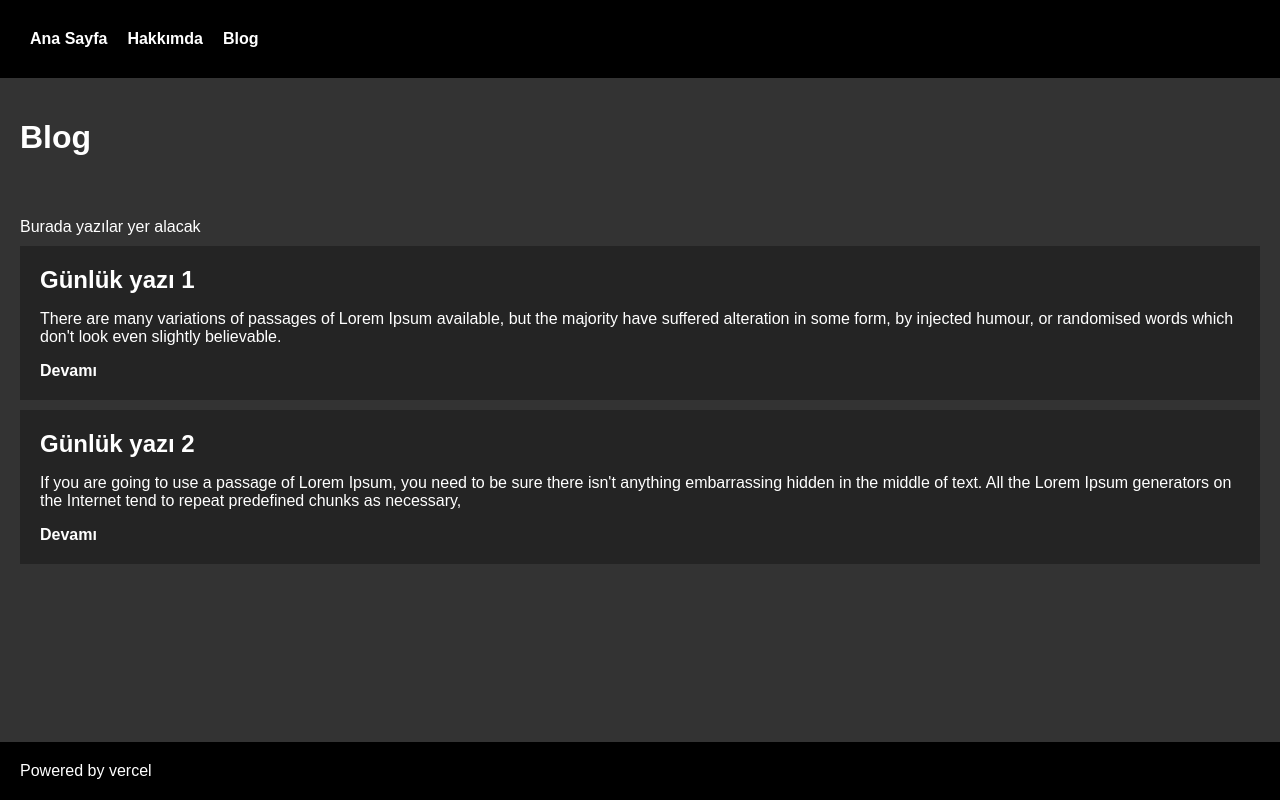
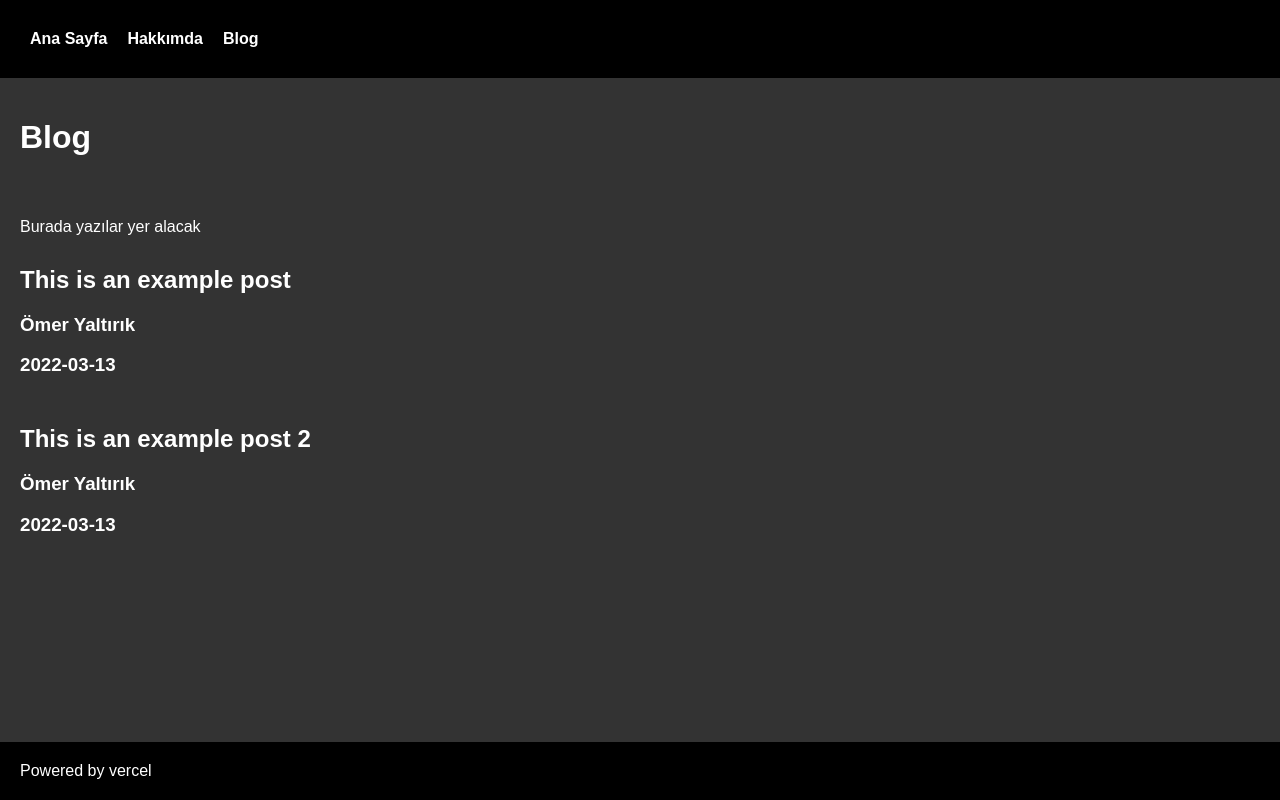
Before and after one commit to OmerYALTIRIK/nextjs-blog, a Next.js app: page /blog in a window 1280 px wide. Built offline with nearby package versions, Linux system fonts and the light colour scheme.

Commit message:
Blog index sayfası düzeltildi

```diff
--- a/pages/blog/index.js
+++ b/pages/blog/index.js
@@ -1,23 +1,8 @@
+import fs from "fs";
+import matter from "gray-matter";
+import Link from "next/link";
 import Layout from "../../components/Layout";
 import styled from "styled-components";
-import Button from "../../components/Button";
-
-const blogContents = [
-  {
-    href: "gunluk-1",
-    title: "Günlük yazı 1",
-    text: "There are many variations of passages of Lorem Ipsum available, but the majority have suffered alteration in some form, by injected humour, or randomised words which don't look even slightly believable.",
-  },
-  {
-    href: "gunluk-2",
-    title: "Günlük yazı 2",
-    text: "If you are going to use a passage of Lorem Ipsum, you need to be sure there isn't anything embarrassing hidden in the middle of text. All the Lorem Ipsum generators on the Internet tend to repeat predefined chunks as necessary,",
-  },
-];
-
-const H2 = styled.h2`
-  margin: 0;
-`;
 
 const BlogDiv = styled.div`
   background-color: rgba(0, 0, 0, 0.3);
@@ -31,19 +16,53 @@
   gap: 10px;
 `;
 
-export default () => {
+export default ({ posts }) => {
   return (
     <Layout title="Blog">
       Burada yazılar yer alacak
       <BlogWrapper>
-        {blogContents.map((item, index) => (
-          <BlogDiv key={index}>
-            <H2>{item.title}</H2>
-            <p>{item.text}</p>
-            <Button href={`/blog/${item.href}`}>Devamı</Button>
-          </BlogDiv>
-        ))}
+        {posts.map((post) => {
+          // extract slug and frontmatter from post
+          const { slug, frontmatter } = post;
+          // extract frontmatter properties
+          const { title, author, category, date, bannerImage, tags } = frontmatter;
+
+          //JSX for individual blog listing
+          return (
+            <article key={title}>
+              <Link href={`/blog/${slug}`}>
+                <h1>{title}</h1>
+              </Link>
+              <h3>{author}</h3>
+              <h3>{date}</h3>
+            </article>
+          );
+        })}
       </BlogWrapper>
     </Layout>
   );
 };
+
+export async function getStaticProps() {
+  // get list of files from posts folder
+  const files = fs.readdirSync("posts");
+
+  // get frontmatter & slug from each post
+  const posts = files.map((fileName) => {
+    const slug = fileName.replace(".md", "");
+    const readFile = fs.readFileSync(`posts/${fileName}`, "utf-8");
+    const { data: frontmatter } = matter(readFile);
+
+    return {
+      slug,
+      frontmatter,
+    };
+  });
+
+  // return the pages static props
+  return {
+    props: {
+      posts,
+    },
+  };
+}
```
